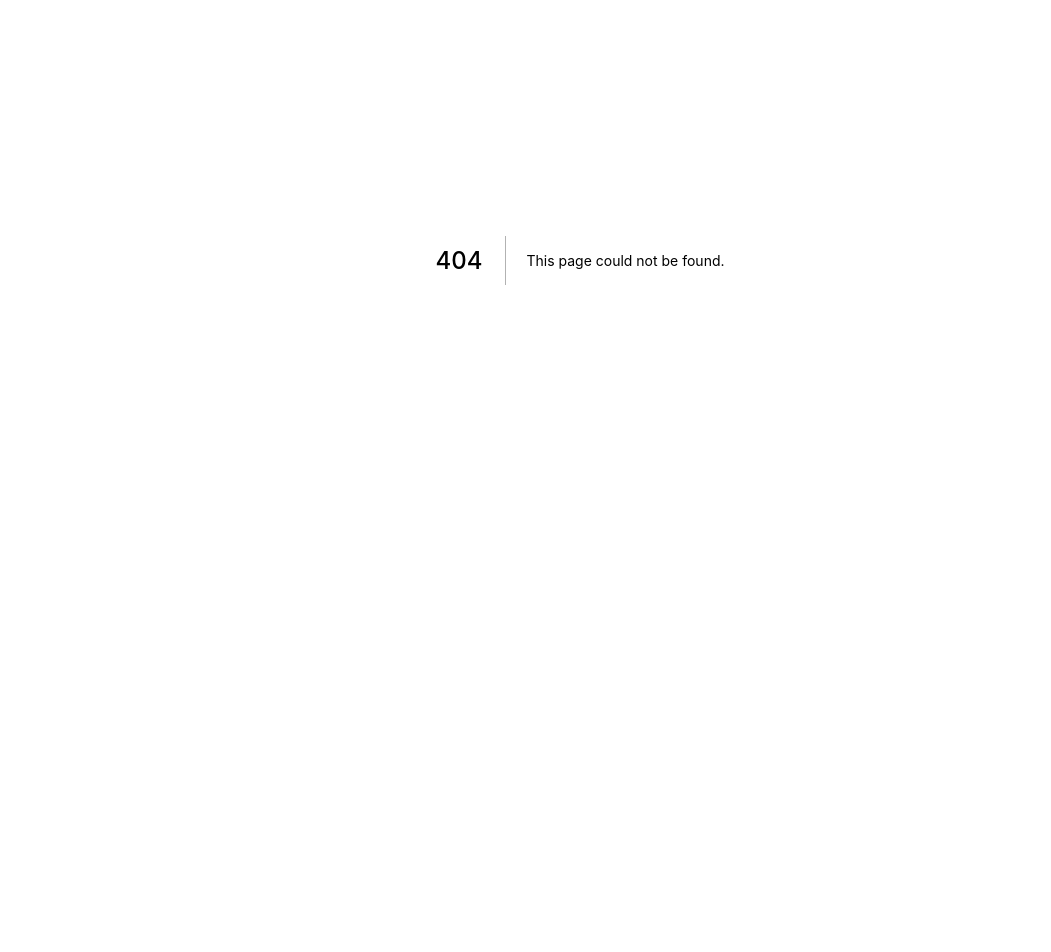
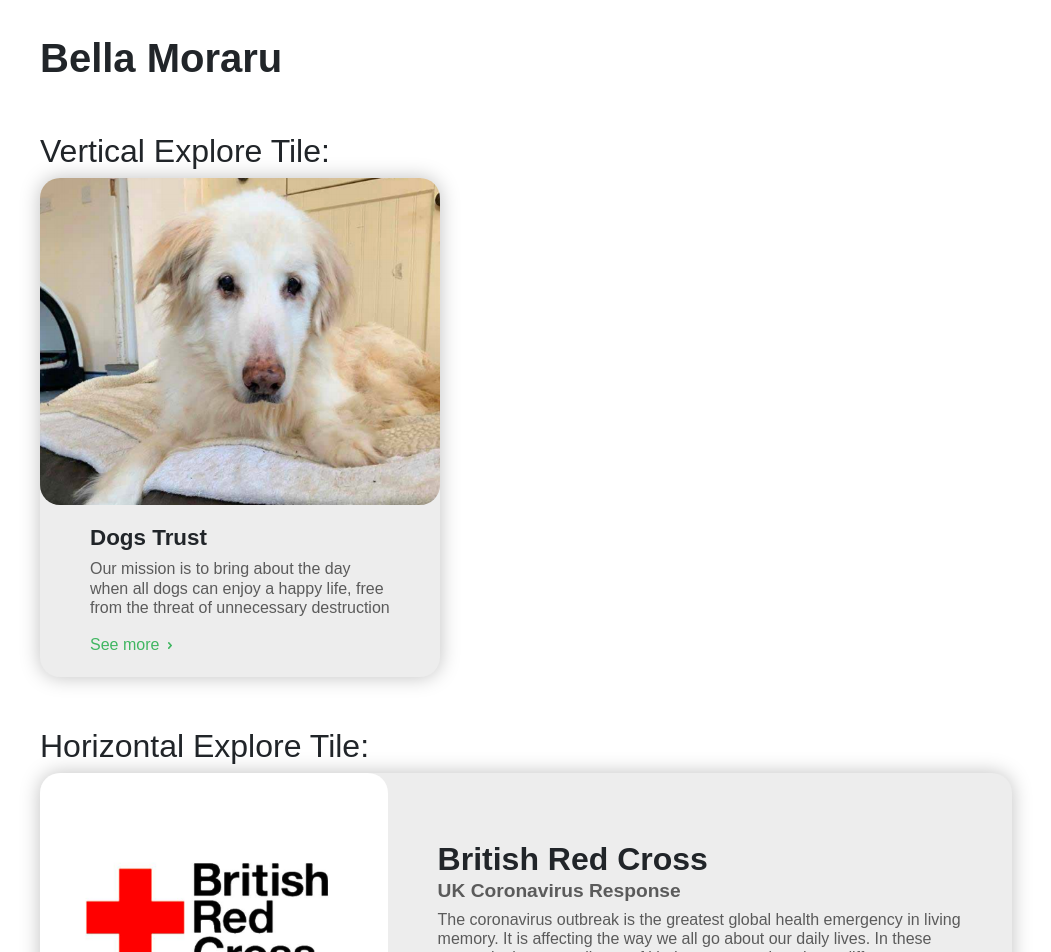
Before and after one commit to shnupta/donarity, a Next.js app: page /profile in a window 1280 px wide. Before the commit this address had no page. Shown: the part 140-1092 px from the top of the page, without its empty margins (60-1111 px from the left). Before the commit the page ends 800 px from the top, so only its background shows below. Built offline with nearby package versions, Linux system fonts and the light colour scheme; no server answers; a web font is replaced by a local one.

Commit message:
profile added to navbar

```diff
--- a/components/header.js
+++ b/components/header.js
@@ -29,6 +29,7 @@
                 <Nav.Link className={styles.navLink + (path === "/about" ? " " + styles.active : "")} href="/about">About</Nav.Link>
                 <Nav.Link className={styles.navLink + (path === "/charities" ? " " + styles.active : "")} href="/charities">Charities</Nav.Link>
                 <Nav.Link className={styles.navLink + (path === "/contact" ? " " + styles.active : "")} href="/contact">Contact Us</Nav.Link>
+                <Nav.Link className={styles.navLink + (path === "/profile" ? " " + styles.active : "")} href="/profile">Profile</Nav.Link>
             </Nav>
         </Navbar>
         <div className={styles.curve}></div>
--- /dev/null
+++ b/pages/profile.js
@@ -0,0 +1,30 @@
+import Head from 'next/head'
+import ExploreTile from '../components/explore-tile'
+import Layout from '../components/layout'
+import styles from '../styles/ComponentDemos.module.css'
+
+export default function ProfilePage() {
+    return (
+        <>
+            <Head>
+                <title>My Profile</title>
+            </Head>
+            <Layout>
+                <section className={styles.section}>
+                    <h1>Bella Moraru</h1>
+                    <h2 className={styles.subcomponent_title}>Vertical Explore Tile:</h2>
+                    <ExploreTile img="/test/dog.png" charityPage="#" width="400px">
+                        <h1>Dogs Trust</h1>
+                        <p>Our mission is to bring about the day when all dogs can enjoy a happy life, free from the threat of unnecessary destruction</p>
+                    </ExploreTile>
+                    <h2 className={styles.subcomponent_title}>Horizontal Explore Tile:</h2>
+                    <ExploreTile img="/test/red-cross.png" charityPage="#" width="90%" height="300px" horizontal>
+                        <h1>British Red Cross</h1>
+                        <h2>UK Coronavirus Response</h2>
+                        <p>The coronavirus outbreak is the greatest global health emergency in living memory. It is affecting the way we all go about our daily lives. In these uncertain times, small acts of kindness can make a huge difference.</p>
+                    </ExploreTile>
+                </section>
+            </Layout>
+        </>
+    )
+}
```
